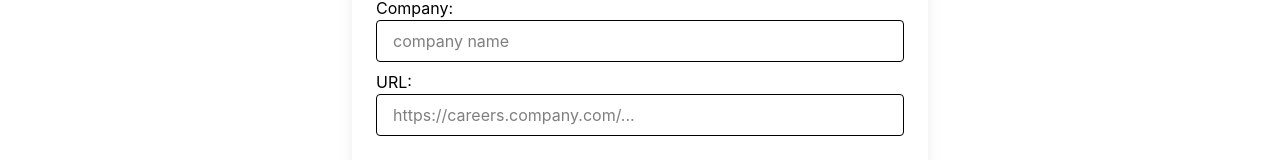
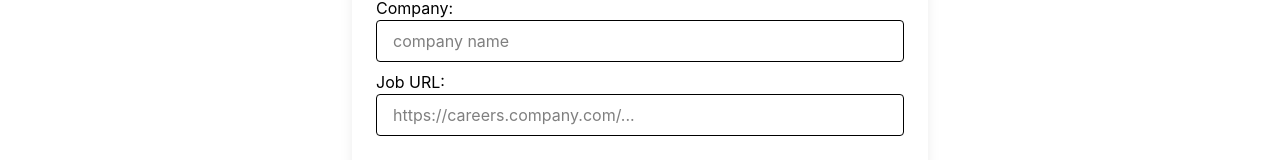
Before and after one commit to abdel1413/ApplicationTracker, a React (Vite) app: page /Add in a window 1280 px wide. Shown: the part 152-312 px from the top of the page. Built offline with nearby package versions, Linux system fonts and the light colour scheme.

Commit message:
refracture the  object structure

```diff
--- a/src/components/application/ApplicationForm.jsx
+++ b/src/components/application/ApplicationForm.jsx
@@ -51,12 +51,11 @@ export const ApplicationForm = ({onSubmit})=>{
             onChange={handleChange}
             className="w-full px-4 py-2 border rounded mb-2"
             />
-            <label className="block "> URL: </label>
-            <input
+            <label className="block ">Job URL: </label> <input
              type="url"
             placeholder="https://careers.company.com/..."
-            name="companyUrl"
-            value={formData.companyUrl}
+            name="jobPostingUrl"
+            value={formData.jobPostingUrl}
             onChange={handleChange}
             className="w-full px-4 py-2 border rounded"
             />
@@ -112,7 +111,7 @@ export const ApplicationForm = ({onSubmit})=>{
 const initialState = {
 
     company: "",
-    companyUrl: "",
+    jobPostingUrl: "",
     role : "",
     dateApplied: "",
     status : "applied"
--- a/src/pages/Applications.jsx
+++ b/src/pages/Applications.jsx
@@ -144,9 +144,9 @@ export const Applications =()=>{
              key={app.id}>
                 <div   >
                   <h2 className=" text-xl font-bold space-y-2 mb-2">
-                    {app.companyUrl? (
-                      <a href={app.companyUrl} target="_blank" rel="noopener noreferrer" className="text-blue-500 hover:underline transition-colors duration-200 cursor-pointer">
-                        {app.company}
+                    {app.jobPostingUrl? (
+                      <a href={app.jobPostingUrl} target="_blank" rel="noopener noreferrer" className="text-blue-500 hover:underline transition-colors duration-200 cursor-pointer">
+                        {app.company[0].toUpperCase() + app.company.slice(1)}
                         <FaExternalLinkAlt className="inline-block ml-1 text-sm text-gray-400" />
                       </a>
                     ) : (
```
